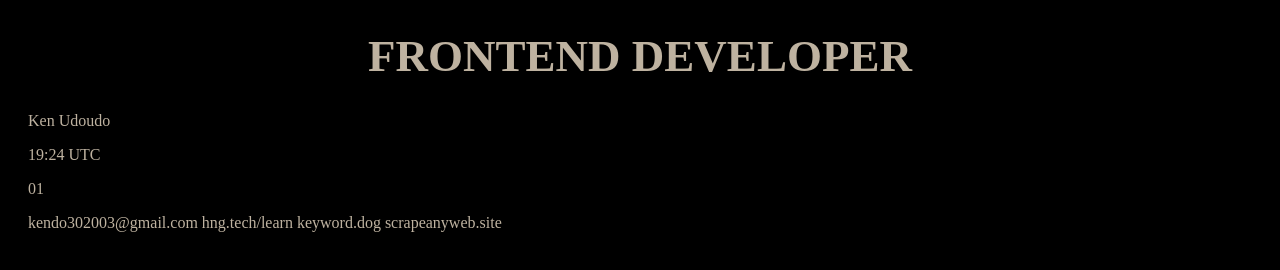
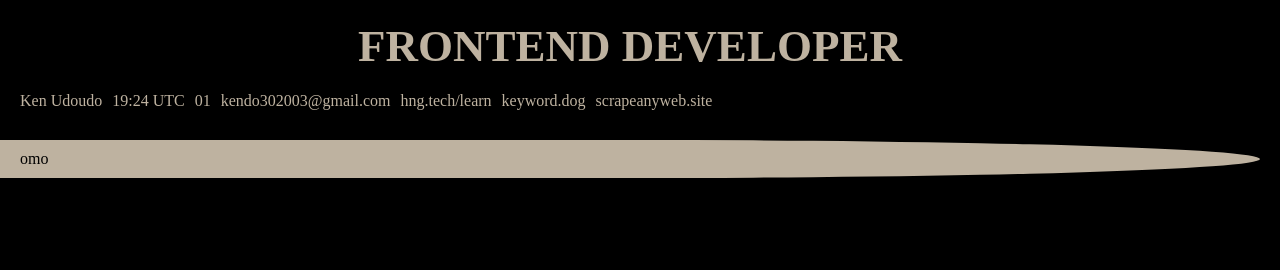
Before and after one commit to KenUdoudo/Goals, a plain HTML site: page index.html in a window 1280 px wide. Drawn offline with Linux system fonts and the light colour scheme.

Commit message:
done with css

```diff
--- a/index.css
+++ b/index.css
@@ -1,16 +1,27 @@
+* {
+    margin: 0;
+    padding: 0;
+    box-sizing: border-box;
+}
 body {
     background-color: black;
 }
 .container{
-    padding: 0 20px 0 20px;
+    padding-right: 20px;
 }
 h1 {
     color: #beb2a0;
     text-align: center;
     font-size: 45px;
+    padding: 20px 20px;
 }
 .first-flex{
     color: #beb2a0;
+    display: flex;
+    flex-direction: row;
+    flex-wrap: wrap;
+    gap: 10px;
+    padding: 0 0px 0 20px;
 }
 .first-flex a{
     text-decoration: none;
@@ -19,3 +30,10 @@ h1 {
 .first-flex a:hover{
     cursor: pointer;
 }
+.second {
+    background-color: #beb2a0;
+    border-top-right-radius: 100%;
+    border-bottom-right-radius: 100%;
+    padding: 10px 20px;
+    margin-top: 30px;
+}
--- a/index.html
+++ b/index.html
@@ -19,6 +19,10 @@
             <a href="" id="scrapeanywebLink">scrapeanyweb.site</a>
         </div>
 
+        <div class="second">
+            <p>omo</p>
+        </div>
+
     </div>
 
     <script src="script.js"></script>
```
